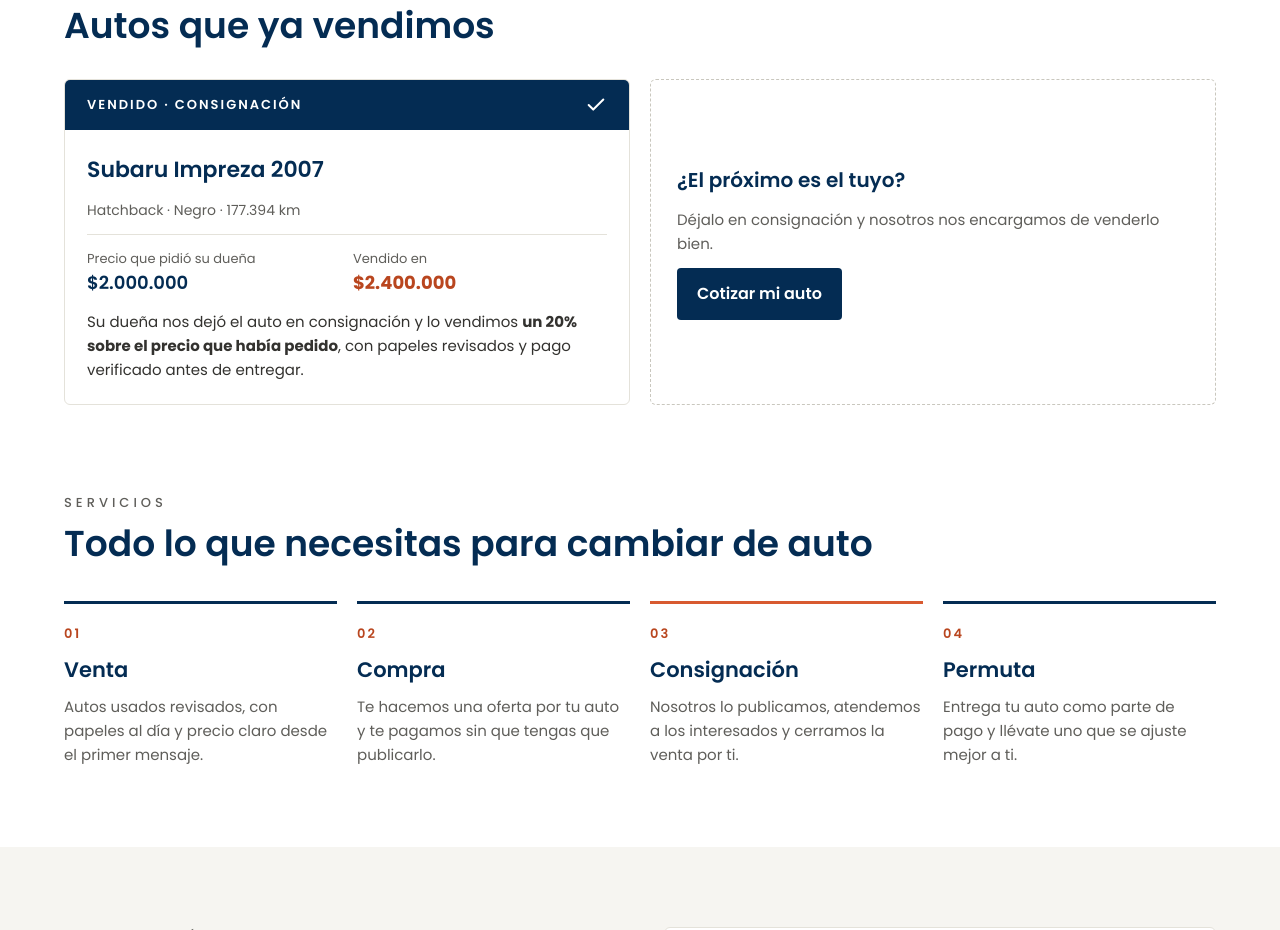
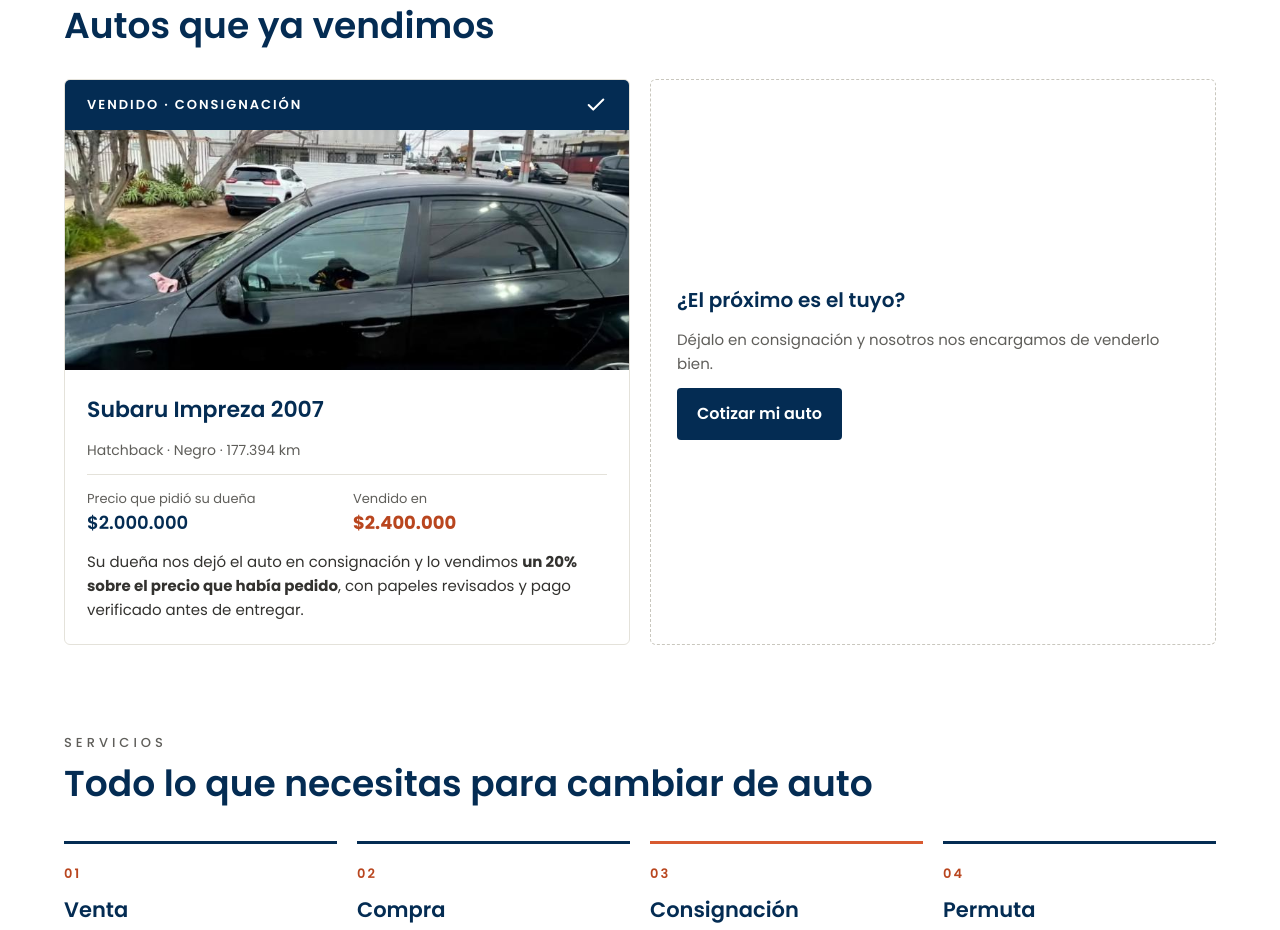
Before and after one commit to juancacereshenriquez-collab/caceres-motors, a plain HTML site: page index.html in a window 1280 px wide. Shown: the part 1900-2830 px from the top of the page. Drawn offline with Linux system fonts and the light colour scheme.

Commit message:
Agrega foto del Subaru vendido
Co-Authored-By: Claude Opus 5.5 <noreply@anthropic.com>
Claude-Session: https://claude.ai/code/session_015PtztS1iPhXBpuRK188eD8

```diff
--- a/index.html
+++ b/index.html
@@ -167,6 +167,7 @@ a{color:#B9461F}a:hover{color:#042C53}
             <span style="font-weight: 600; font-size: 13px; letter-spacing: 2px;">VENDIDO · CONSIGNACIÓN</span>
             <svg width="22" height="22" viewBox="0 0 24 24" fill="none" stroke="#FFFFFF" stroke-width="2.2" stroke-linecap="round" stroke-linejoin="round" aria-hidden="true"><path d="M20 6L9 17l-5-5"></path></svg>
           </div>
+          <img src="img/subaru-impreza-vendido.jpg" alt="Subaru Impreza 2007 negro vendido por Cáceres Motors" style="width: 100%; height: 240px; object-fit: cover; object-position: 50% 60%; display: block;">
           <div style="padding: 22px; display: flex; flex-direction: column; gap: 12px;">
             <h3 style="margin: 0; font-weight: 600; font-size: 22px;">Subaru Impreza 2007</h3>
             <div style="font-size: 14px; color: #5F5E5A;">Hatchback · Negro · 177.394 km</div>
```
Also changed, not shown: img/subaru-impreza-vendido.jpg (added).
